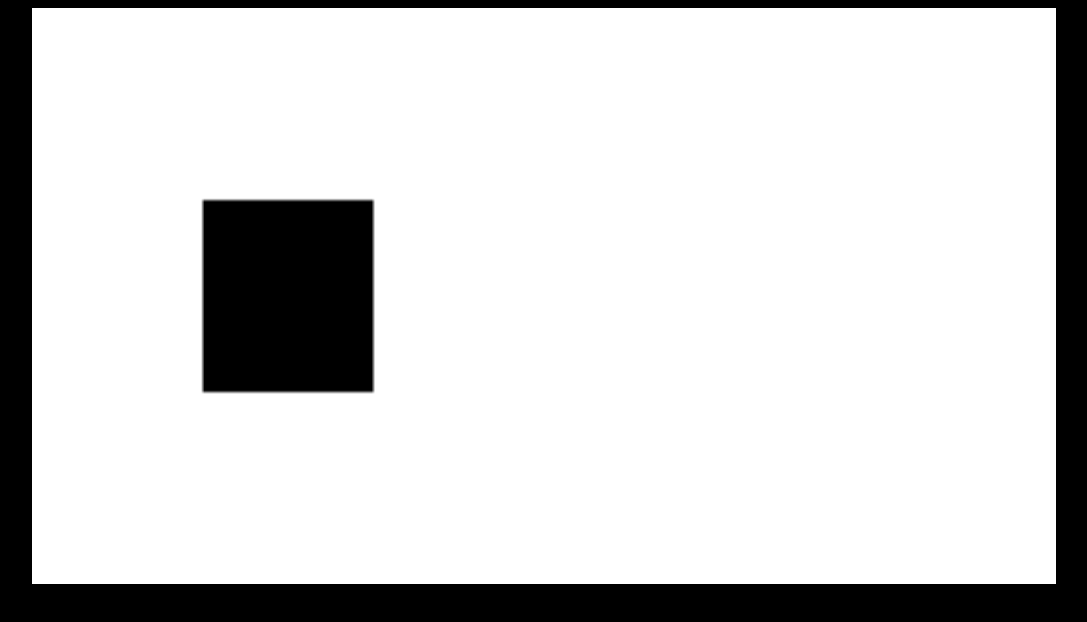
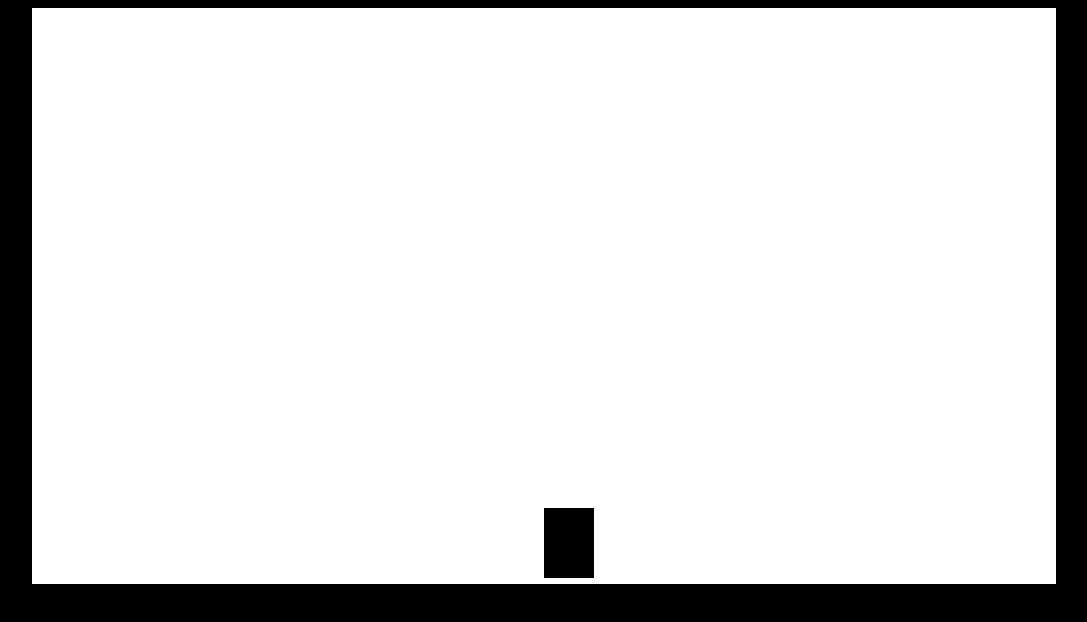
Before and after one commit to integgy/highway-rush, a website with bundled scripts: page index.html in a window 1280 px wide. Shown: the whole page, without its empty margins (96-1183 px from the left). Built offline with nearby package versions, Linux system fonts and the light colour scheme.

Commit message:
Made moving sqaure

```diff
--- /dev/null
+++ b/game-nodes/player-car.js
@@ -0,0 +1,14 @@
+class Player {
+    constructor({pos, vel}){
+        this.pos = pos
+        this.vel = vel
+    }
+
+    draw(cxt) {
+        cxt.fillRect(this.pos.x, this.pos.y, 50, 70)
+    }
+
+
+}
+
+module.exports = Player
--- a/highway.css
+++ b/highway.css
@@ -6,6 +6,4 @@ body {
 
 canvas {
     background-color: white;
-    width: 1024px;
-    height: 576px;
 }
--- a/src/index.js
+++ b/src/index.js
@@ -1,9 +1,57 @@
+import Player from "../game-nodes/player-car"
+
 const canvas = document.querySelector("canvas")
 const c = canvas.getContext("2d")
 const cTwo = canvas.getContext("2d")
 
+const canWidth = 1024
+const canHeight = 576
 
+canvas.width = canWidth
+canvas.height = canHeight
 console.log("Webpack is running :)")
 
+// Player car
+const player = new Player({
+    pos: {
+        x: canWidth/2,
+        y: 500
+    }
+})
 
-c.fillRect(50, 50, 50, 50)
+
+// Render map
+function animate() {
+    requestAnimationFrame(animate)
+    c.clearRect(0, 0, canWidth, canHeight)
+    player.draw(c)
+}
+animate()
+
+
+
+window.addEventListener("keydown", e => {
+    switch (e.key) {
+        case "ArrowUp":
+            console.log("up")
+            player.pos.y -= 10
+            break
+        case "ArrowDown":
+            console.log("down")
+            player.pos.y += 10
+            break
+        case "ArrowLeft":
+            console.log("left")
+            player.pos.x -= 10
+            break
+        case "ArrowRight":
+            console.log("right")
+            player.pos.x += 10
+            break
+    }
+
+})
+
+window.addEventListener("click", e => {
+    console.log(e)
+})
--- a/src/player-car.js
+++ /dev/null
@@ -1,3 +0,0 @@
-class Car {
-
-}
```
